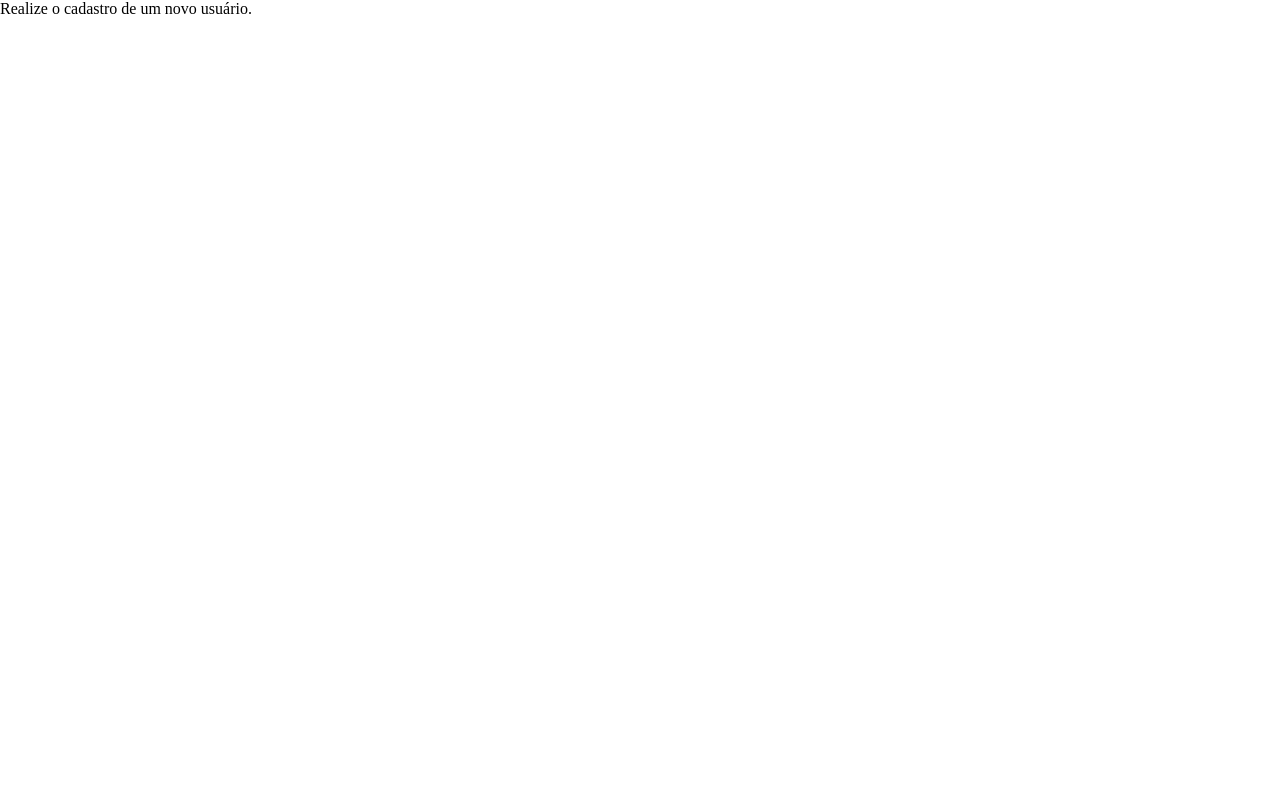
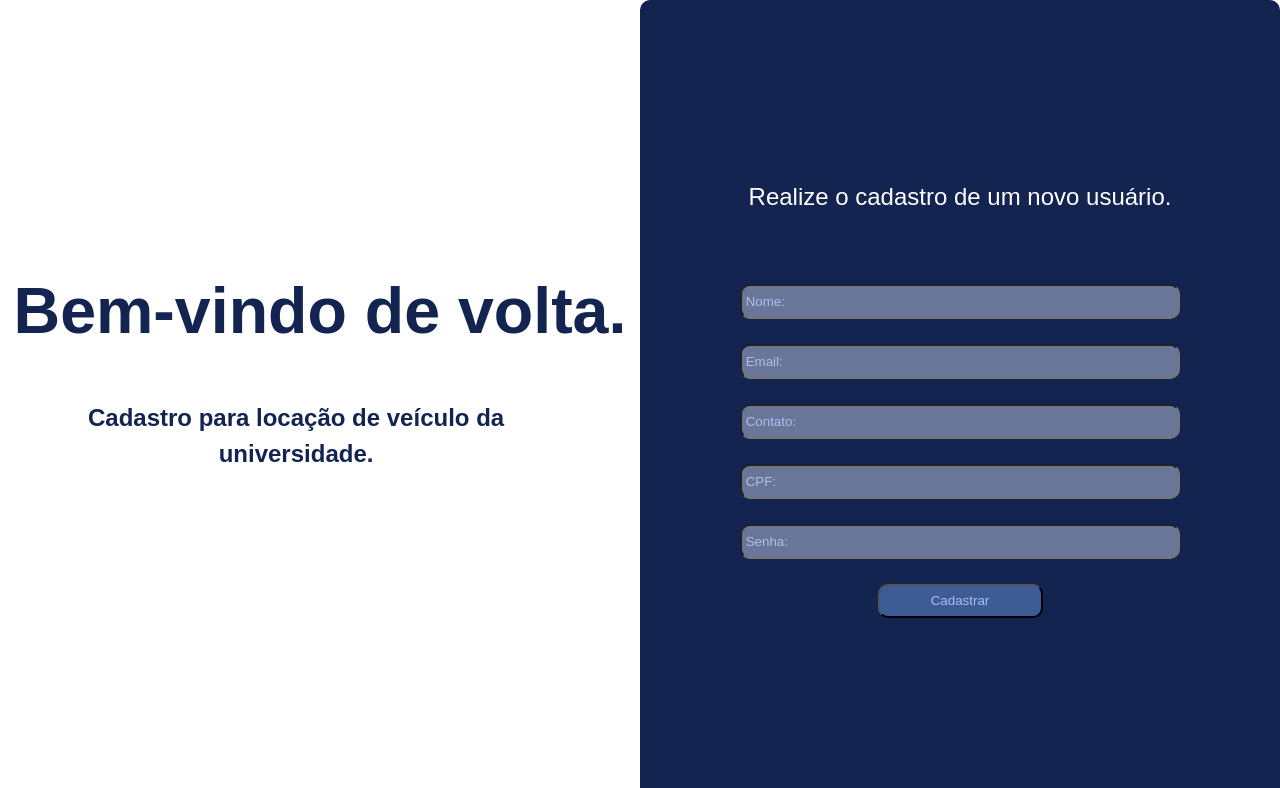
Before and after one commit to V1n1c1u0s/alocacao-veiculos-motoristas, a Next.js app: page /pagcadastro in a window 1280 px wide. Shown: the top 788 px of the page. Built offline with nearby package versions, Linux system fonts and the light colour scheme.

Commit message:
Pagina cadastro

```diff
--- a/src/componentes/cadastro.js
+++ b/src/componentes/cadastro.js
@@ -1,6 +1,6 @@
 import React, { useState } from 'react';
 //import axios from 'axios';
-import '../styles/cadastro.module.css';
+import styles from '../styles/cadastro.module.css';
 
 function Cadastro() {
   const [nome, setNome] = useState('');
@@ -27,13 +27,13 @@ function Cadastro() {
   };
   */
   return (
-    <form className="formulario">
-      <p id="h1">Realize o cadastro de um novo usuário.</p>
-      <div id="campos">
+    <form className={styles.formulario}>
+      <p className={styles.h1}>Realize o cadastro de um novo usuário.</p>
+      <div className={styles.campos}>
         <div>
           <p>
             <input
-              id="nome"
+              className={styles.nome}
               type="text"
               placeholder=" Nome:"
               value={nome}
@@ -45,7 +45,7 @@ function Cadastro() {
         <div>
           <p>
             <input
-              id="email"
+              className={styles.email}
               type="email"
               placeholder=" Email:"
               value={email}
@@ -57,7 +57,7 @@ function Cadastro() {
         <div>
           <p>
             <input
-              id="contato"
+             className={styles.contato}
               type="tel"
               placeholder=" Contato:"
               value={contato}
@@ -69,7 +69,7 @@ function Cadastro() {
         <div>
           <p>
             <input
-              id="cpf"
+              className={styles.cpf}
               type="text"
               placeholder=" CPF:"
               value={cpf}
@@ -81,7 +81,7 @@ function Cadastro() {
         <div>
           <p>
             <input
-              id="senha"
+              className={styles.senha}
               type="password"
               placeholder=" Senha:"
               value={senha}
@@ -91,7 +91,7 @@ function Cadastro() {
           </p>
         </div>
       </div>
-      <button id="botao" type="submit">
+      <button className={styles.botao} type="submit">
         Cadastrar
       </button>
       <div className={`message ${message.type}`}>{message.text}</div>
--- a/src/componentes/logo.js
+++ b/src/componentes/logo.js
@@ -1,16 +1,13 @@
-//import logo from './logo.png'
-import '../styles//logo.module.css'
+import Image from 'next/image'
+import styles from '../styles//logo.module.css'
 function Imagem(){
        return (
-        <div className='boasvindas'>
-        <div>
-        <img className='logo'  alt={"logo"}/>
-        </div>
-        <div id="h2">
+        <div className={styles.boasvindas}>
+        <div className={styles.h2}>
             <h2>Bem-vindo de volta.</h2>
         </div>
         <div>
-            <p id="paragrafo">Cadastro para locação de veículo da universidade.</p>
+            <p className={styles.paragrafo}>Cadastro para locação de veículo da universidade.</p>
         </div>
         </div>
        )
--- a/src/pages/pagcadastro.js
+++ b/src/pages/pagcadastro.js
@@ -1,14 +1,15 @@
 import Cadastro from '../componentes/logo';
 import Imagem from '../componentes/cadastro';
-import '../styles/pagcadastro.module.css';
+import styles from '../styles/pagcadastro.module.css';
  export default function PagCadastro() {
   return (
-    <div className="App">
-      <div className='ColunaEsquerda'>
+    <div className={styles.App}>
+      <div className={styles.ColunaEsquerda}>
+      <Cadastro/>
+      </div>
+      <div className={styles.ColunaDireita}>
+
       <Imagem/>
-      </div>
-      <div className='ColunaDireita'>
-      <Cadastro/>
       </div>
     </div>
   );
--- a/src/styles/Home.module.css
+++ b/src/styles/Home.module.css
@@ -1,3 +1,4 @@
+
 .containers{
   display: flex;
   font-family: 'Poppins';
--- a/src/styles/cadastro.module.css
+++ b/src/styles/cadastro.module.css
@@ -1,4 +1,4 @@
-#nome{
+.nome{
     width: 440px;
     height: 35px;
     left: -6432px;
@@ -13,7 +13,7 @@
     color: #FFFFFF;
     font-family: Arial, Helvetica, sans-serif;
 }
-#email{
+.email{
     width: 440px;
     height: 35px;
     left: -6432px;
@@ -29,7 +29,7 @@ color: #FFFFFF;
 font-family: Arial, Helvetica, sans-serif;
 }
 
-#senha{
+.senha{
     width: 440px;
     height: 35px;
     left: -6432px;
@@ -45,7 +45,7 @@ font-family: Arial, Helvetica, sans-serif;
     color: #FFFFFF;
     font-family: Arial, Helvetica, sans-serif;
    }
-#cpf{
+.cpf{
     width: 440px;
     height: 35px;
     left: -6432px;
@@ -62,7 +62,7 @@ font-family: Arial, Helvetica, sans-serif;
     font-family: Arial, Helvetica, sans-serif;
 }
 
-#contato{
+.contato{
     width: 440px;
     height: 35px;
     left: -6432px;
@@ -77,7 +77,7 @@ font-family: Arial, Helvetica, sans-serif;
     color: #FFFFFF;
     font-family: Arial, Helvetica, sans-serif;
 }
-#botao{
+.botao{
     width: 165px;
     height: 34px;
     display: block;
@@ -88,31 +88,31 @@ font-family: Arial, Helvetica, sans-serif;
     color: #ACBFF0;
     outline: 0;
 }
-#email::placeholder{
+.email::placeholder{
     color: #ACBFF0;
     display: block;
 }
-#contato::placeholder{
+.contato::placeholder{
     color: #ACBFF0;
     display: block;
 }
-#cpf::placeholder{
+.cpf::placeholder{
     color: #ACBFF0;
     display: block;
 }
-#senha::placeholder{
+.senha::placeholder{
     color: #ACBFF0;
     display: block;
 }
-#botao::placeholder{
+.botao::placeholder{
     color: #ACBFF0;
     display: block;
 }
-#nome::placeholder{
+.nome::placeholder{
     color: #ACBFF0;
     display: block;
 }
-#h1{
+.h1{
 color: #FFFFFF;
 width: 587px;
 height: 101px;
--- a/src/styles/globals.css
+++ b/src/styles/globals.css
@@ -2,5 +2,5 @@
   margin: 0;
   padding: 0;
   box-sizing: border-box;
-  height: 100vh;
+
 }
--- a/src/styles/logo.module.css
+++ b/src/styles/logo.module.css
@@ -1,4 +1,4 @@
-#paragrafo{
+.paragrafo{
     width: 565px;
 height: 179px;
 
@@ -11,7 +11,7 @@ font-family: Arial, Helvetica, sans-serif;
 align-items: center;
 text-align: center;
 }
-#h2{
+.h2{
 font-family: Arial, Helvetica, sans-serif;
 font-style: normal;
 font-weight: 430;
```
